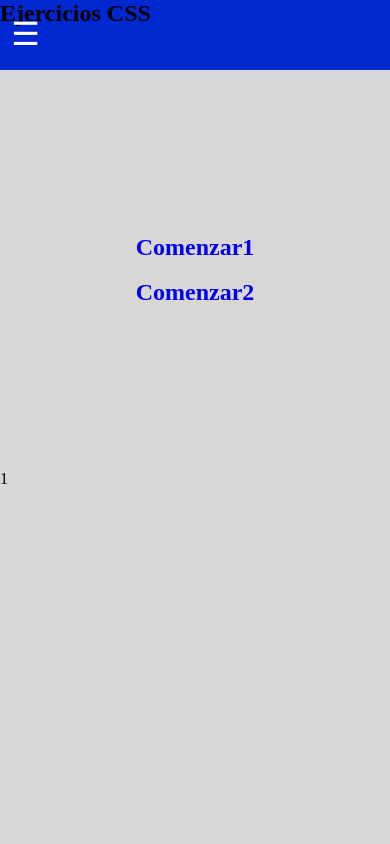
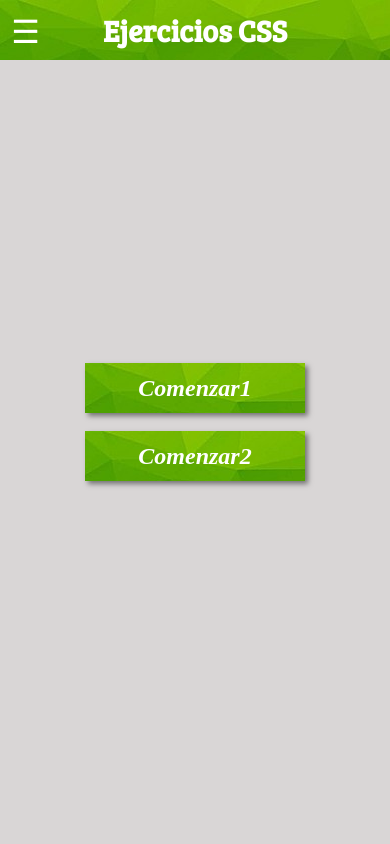
Before and after one commit to alexmejor/app2, a plain HTML site: page www/index.html in a window 390 px wide. Shown: the top 844 px of the page. Drawn offline with Linux system fonts and the light colour scheme; some packages are replaced by stand-ins of ours.

Commit message:
Add files via upload

```diff
--- a/www/css/styles.css
+++ b/www/css/styles.css
@@ -1,36 +1,58 @@
 * {
     margin: 0;
     padding: 0;
+    box-sizing: border-box;
 }
 
 body {
     background: #d9d6d6;
     width: 100%;
-    height: 100vh;
 }
 
 .contenedor {
     width: 100%;
-    height: 400px;
+    height: 100vh;
     display: flex;
     justify-content: center;
-    align-content: center;
     align-items: center;
     flex-direction: column;
 }
 .cabecera {
     width: 100%;
-    height: 70px;
-    background: rgb(0, 40, 208);
+    height: 60px;
+    color: white;
+    font: 20px/1.3 'Bree Serif', Georgia, serif;
+    /* background: #43c71e; */
+    background-image: url(../background.jpg);
+    display: flex;
+    justify-content: center;
+    align-items: center;
+    position: fixed;
 }
 
-.logo {
-    transition: 1s ease-out;
+.boton {
+    width: 220px;
+    height: 50px;
+    display: flex;
+    justify-content: center;
+    align-items: center;
+    background-image: url(../background.jpg);
+    box-shadow: 3px 3px 5px #747373;
+    color: white;
+    font-style: oblique;
+    position: relative;
 }
 
-.logo:hover {
-    transform: scale(1) rotate(20deg);
+.boton:hover {
+    box-shadow: 3px 3px 5px #747373;
+    opacity: 0.7;
+    top: 3px;
 }
+/* @keyframes asd {
+    0%   {background-color:red; left:0px; top:70px;}
+    50%  {background-color:blue; left:210px; top:500px;}
+    100% {background-color:red; left:0px; top:70px;}
+} */
 
 a {
   text-decoration:none;
@@ -88,11 +110,11 @@
       }
   /*Estos son los estilos de la hamburguesa del menú que abre y cierra el mismo*/
   .menu-toogle {
-    position:absolute; /*Lo posicionamos absolutamente para poder darle una posición y poder moverlo según el menú esté abierto o cerrado*/
+    position:fixed; /*Lo posicionamos absolutamente para poder darle una posición y poder moverlo según el menú esté abierto o cerrado*/
     width: 35px;
     line-height:1.1;
     text-align:center;
-    top:17px; /*Le damos una posición top y left en donde queramos que se encuentre la hamburguesa del menú*/
+    top:15px; /*Le damos una posición top y left en donde queramos que se encuentre la hamburguesa del menú*/
     left: 8px;
     border-radius:3px;
     background-color: transparent;
```
